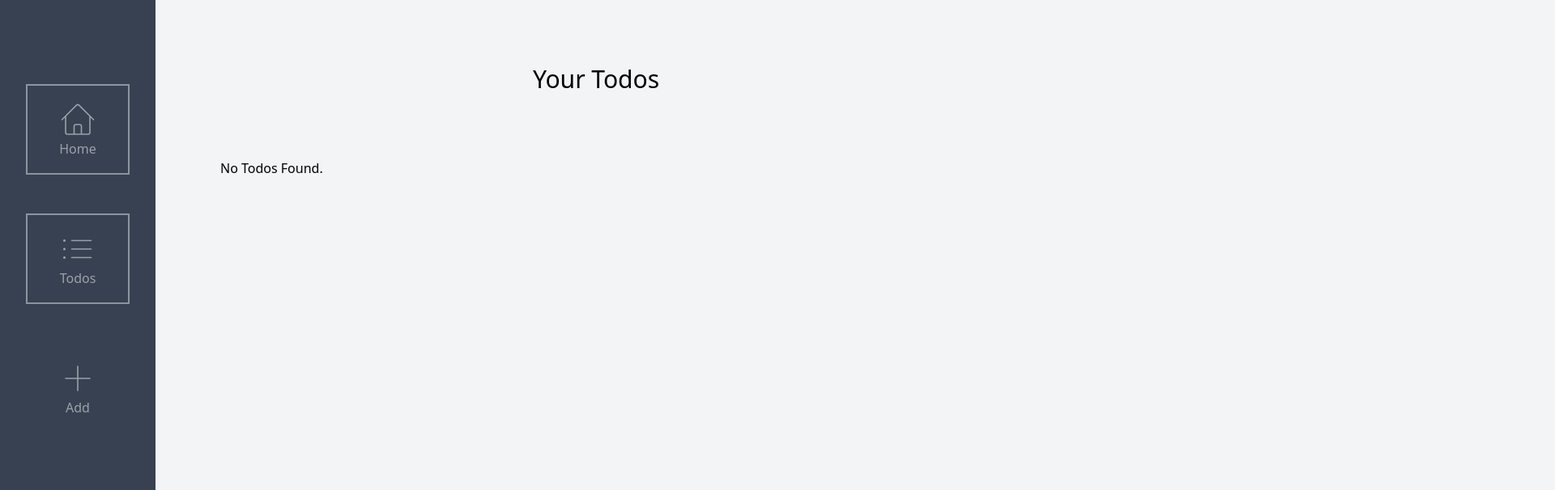
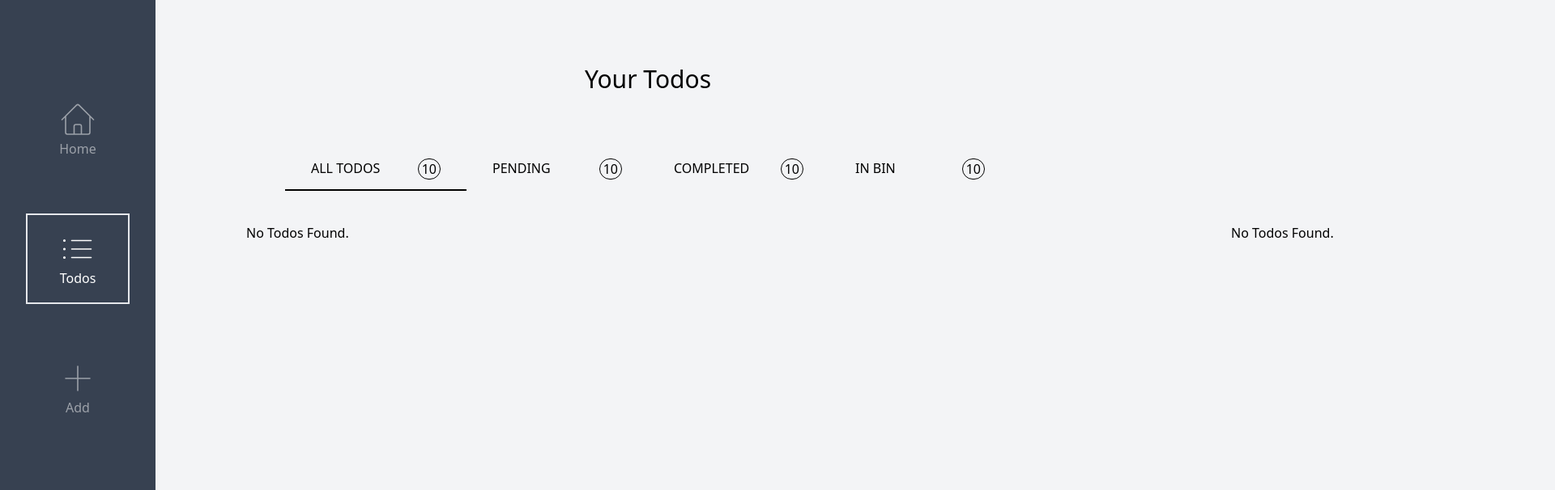
Before and after one commit to anonymous6299/ReactTodoApp, a React (Vite) app in the folder ReactApp/: page /AllTodos in a window 1280 px wide. Shown: the top 606 px of the page at 81% size, 1920 px wide, since content can reach past the window. Built offline with nearby package versions, Linux system fonts and the light colour scheme.

Commit message:
GetTodosFurtherLogic

```diff
--- a/ReactApp/components/SideNav.jsx
+++ b/ReactApp/components/SideNav.jsx
@@ -5,27 +5,27 @@ const SideNav = () => {
     return (
         <>
             <div className='SideNav bg-[#374151] flex flex-col w-fit h-[100vh] px-8 space-y-12 py-10 justify-center'>
-                <button className={`text-white h-28 w-32 flex flex-col items-center border-2 hover:border-2 justify-center ${location.pathname==="/"?"":"opacity-50 border-0"}`} onClick={()=>{navigate("/")}}>
+                <button className={`text-white h-28 w-32 flex flex-col items-center  justify-center hover:border-2 ${location.pathname==="/"?"border-2 ":"opacity-50 border-0"}`} onClick={()=>{navigate("/")}}>
                     <svg xmlns="http://www.w3.org/2000/svg" fill="none" viewBox="0 0 24 24" strokeWidth={0.8} stroke="currentColor" className="size-12">
                         <path strokeLinecap="round" strokeLinejoin="round" d="m2.25 12 8.954-8.955c.44-.439 1.152-.439 1.591 0L21.75 12M4.5 9.75v10.125c0 .621.504 1.125 1.125 1.125H9.75v-4.875c0-.621.504-1.125 1.125-1.125h2.25c.621 0 1.125.504 1.125 1.125V21h4.125c.621 0 1.125-.504 1.125-1.125V9.75M8.25 21h8.25" />
                     </svg>
 
                     <p>Home</p>
                 </button>
-                <button className={`text-white h-28 w-32 flex flex-col items-center opacity-50 hover:border-2 justify-center ${location.pathname==="/AllTodos"?"opacity-100 border-2":""}`} onClick={()=>{navigate("/AllTodos")}}>
+                <button className={`text-white h-28 w-32 flex flex-col items-center  justify-center hover:border-2 ${location.pathname==="/AllTodos"?"opacity-100 border-2":"opacity-50"}`} onClick={()=>{navigate("/AllTodos")}}>
                     <svg xmlns="http://www.w3.org/2000/svg" fill="none" viewBox="0 0 24 24" strokeWidth={0.8} stroke="currentColor" className="size-12">
                         <path strokeLinecap="round" strokeLinejoin="round" d="M8.25 6.75h12M8.25 12h12m-12 5.25h12M3.75 6.75h.007v.008H3.75V6.75Zm.375 0a.375.375 0 1 1-.75 0 .375.375 0 0 1 .75 0ZM3.75 12h.007v.008H3.75V12Zm.375 0a.375.375 0 1 1-.75 0 .375.375 0 0 1 .75 0Zm-.375 5.25h.007v.008H3.75v-.008Zm.375 0a.375.375 0 1 1-.75 0 .375.375 0 0 1 .75 0Z" />
                     </svg>
 
                     <p>Todos</p>
                 </button>
-                <button className={`text-white h-28 w-32 flex flex-col items-center opacity-50 hover:border-2 justify-center ${location.pathname==="/addTodo"?"opacity-100 border-2":""}`} onClick={()=>{navigate("/addTodo")}}>
+                <button className={`text-white h-28 w-32 flex flex-col items-center  justify-center hover:border-2 ${location.pathname==="/addTodo"?"opacity-100 border-2":"opacity-50"}`} onClick={()=>{navigate("/addTodo")}}>
                     <svg xmlns="http://www.w3.org/2000/svg" fill="none" viewBox="0 0 24 24" strokeWidth={0.8} stroke="currentColor" className="size-12">
                         <path strokeLinecap="round" strokeLinejoin="round" d="M12 4.5v15m7.5-7.5h-15" />
                     </svg>
                     <p>Add</p>
                 </button>
-                <button className={`text-white h-28 w-32 flex flex-col items-center opacity-50 hover:border-2 justify-center ${location.pathname==="/bin"?"opacity-100 border-2":""}`} onClick={()=>{navigate("/bin")}}>
+                <button className={`text-white h-28 w-32 flex flex-col items-center  justify-center ${location.pathname==="/bin"?"opacity-100 border-2":"opacity-50 hover:border-2"}`} onClick={()=>{navigate("/bin")}}>
                     <svg xmlns="http://www.w3.org/2000/svg" fill="none" viewBox="0 0 24 24" strokeWidth={0.8} stroke="currentColor" className="size-12">
                         <path strokeLinecap="round" strokeLinejoin="round" d="m14.74 9-.346 9m-4.788 0L9.26 9m9.968-3.21c.342.052.682.107 1.022.166m-1.022-.165L18.16 19.673a2.25 2.25 0 0 1-2.244 2.077H8.084a2.25 2.25 0 0 1-2.244-2.077L4.772 5.79m14.456 0a48.108 48.108 0 0 0-3.478-.397m-12 .562c.34-.059.68-.114 1.022-.165m0 0a48.11 48.11 0 0 1 3.478-.397m7.5 0v-.916c0-1.18-.91-2.164-2.09-2.201a51.964 51.964 0 0 0-3.32 0c-1.18.037-2.09 1.022-2.09 2.201v.916m7.5 0a48.667 48.667 0 0 0-7.5 0" />
                     </svg>
--- a/ReactApp/components/Todos.jsx
+++ b/ReactApp/components/Todos.jsx
@@ -4,6 +4,9 @@ import Todo from './Todo'
 
 const Todos = () => {
     const [Todos, setTodos] = useState([]);
+    const [MLeft, setMLeft] = useState("ml-[10rem]");
+    const [Left, setLeft] = useState("left-[0%]")
+    const [SelDis, setSelDis] = useState(false)
     useEffect(() => {
         if (JSON.parse(localStorage.getItem("todo"))) {
             setTodos(JSON.parse(localStorage.getItem("todo")));
@@ -27,12 +30,74 @@ const Todos = () => {
             <div><SideNav /></div>
             <div className='w-full'>
                 <p className='text-center text-3xl my-20'>Your Todos</p>
-                <div className='mx-20'>
-                    {
-                        Todos.length !== 0 ? Todos.map((item, index) => {
-                            return <Todo key={index} props={{ item, DelTodo, bin: false }} />
-                        }) : <p>No Todos Found.</p>
-                    }
+                <div className='nav my-10'>
+                    <div className="priorityNav flex w-full justify-between px-40">
+                        <div>
+                            <button className='w-56 flex justify-between px-8' onClick={() => { setMLeft("ml-[10rem]"); setSelDis(false);setLeft("left-[0%]") }}>
+                                <p className='font-medium'>ALL TODOS</p>
+                                <p className='border border-black w-fit rounded-full px-1'>10</p>
+                            </button>
+                        </div>
+                        <div>
+                            <button className='w-56 flex justify-between px-8' onClick={() => { setMLeft("ml-[26.6rem]"); setSelDis(true);setLeft("left-[-100%]")}}>
+                                <p className='font-medium'>PENDING</p>
+                                <p className='border border-black w-fit rounded-full px-1'>10</p>
+                            </button>
+                        </div>
+                        <div>
+                            <button className='w-56 flex justify-between px-8' onClick={() => { setMLeft("ml-[43.4rem]"); setSelDis(false);setLeft("left-[-200%]")}}>
+                                <p className='font-medium'>COMPLETED</p>
+                                <p className='border border-black w-fit rounded-full px-1'>10</p>
+                            </button>
+                        </div>
+                        <div>
+                            <button className='w-56 flex justify-between px-8' onClick={() => { setMLeft("ml-[60rem]"); setSelDis(false);setLeft("left-[-300%]")}}>
+                                <p className='font-medium'>IN BIN</p>
+                                <p className='border border-black w-fit rounded-full px-1'>10</p>
+                            </button>
+                        </div>
+                    </div>
+                    <div className={`border border-black w-56 my-3 transition-all ${MLeft}`}></div>
+                    <div className={`select flex justify-end mx-52 ${SelDis ? "block" : "hidden"}`}>
+                        <div className='flex flex-col'>
+                            <label htmlFor="priority" className='mx-1 my-1'>Priority:</label>
+                            <select name="priority" id="priority" className='bg-[#F9FAFB] border border-[#D1D5DB] text-[#1F2937] w-24 h-9 rounded-lg px-3'>
+                                <option value="High">High</option>
+                                <option value="Medium">Medium</option>
+                                <option value="Low">Low</option>
+                            </select>
+                        </div>
+                    </div>
+                </div>
+                <div className={` w-full relative ${Left} transition-all`} style={{zIndex:"-1"}}>
+                    <div className=' absolute w-full px-28 flex space-x-12 flex-wrap left-[0%]'>
+                        {
+                            Todos.length !== 0 ? Todos.map((item, index) => {
+                                return <Todo key={index} props={{ item, DelTodo, bin: false }} />
+                            }) : <p>No Todos Found.</p>
+                        }
+                    </div>
+                    <div className=' absolute w-full px-28 left-[100%]'>
+                        {
+                            Todos.length !== 0 ? Todos.map((item, index) => {
+                                return <Todo key={index} props={{ item, DelTodo, bin: false }} />
+                            }) : <p>No Todos Found.</p>
+                        }
+                    </div>
+                    <div className=' absolute w-full px-28 left-[200%]'>
+                        {
+                            Todos.length !== 0 ? Todos.map((item, index) => {
+                                return <Todo key={index} props={{ item, DelTodo, bin: false }} />
+                            }) : <p>No Todos Found.</p>
+                        }
+                    </div>
+                    <div className=' absolute w-full px-28 left-[300%]'>
+                        {
+                            Todos.length !== 0 ? Todos.map((item, index) => {
+                                return <Todo key={index} props={{ item, DelTodo, bin: false }} />
+                            }) : <p>No Todos Found.</p>
+                        }
+                    </div>
                 </div>
             </div>
         </div>
--- a/ReactApp/index.html
+++ b/ReactApp/index.html
@@ -6,7 +6,7 @@
     <meta name="viewport" content="width=device-width, initial-scale=1.0" />
     <title>Todos</title>
   </head>
-  <body class="bg-[#F3F4F6]">
+  <body class="bg-[#F3F4F6] overflow-x-hidden">
     <div id="root"></div>
     <script type="module" src="/src/main.jsx"></script>
   </body>
```
